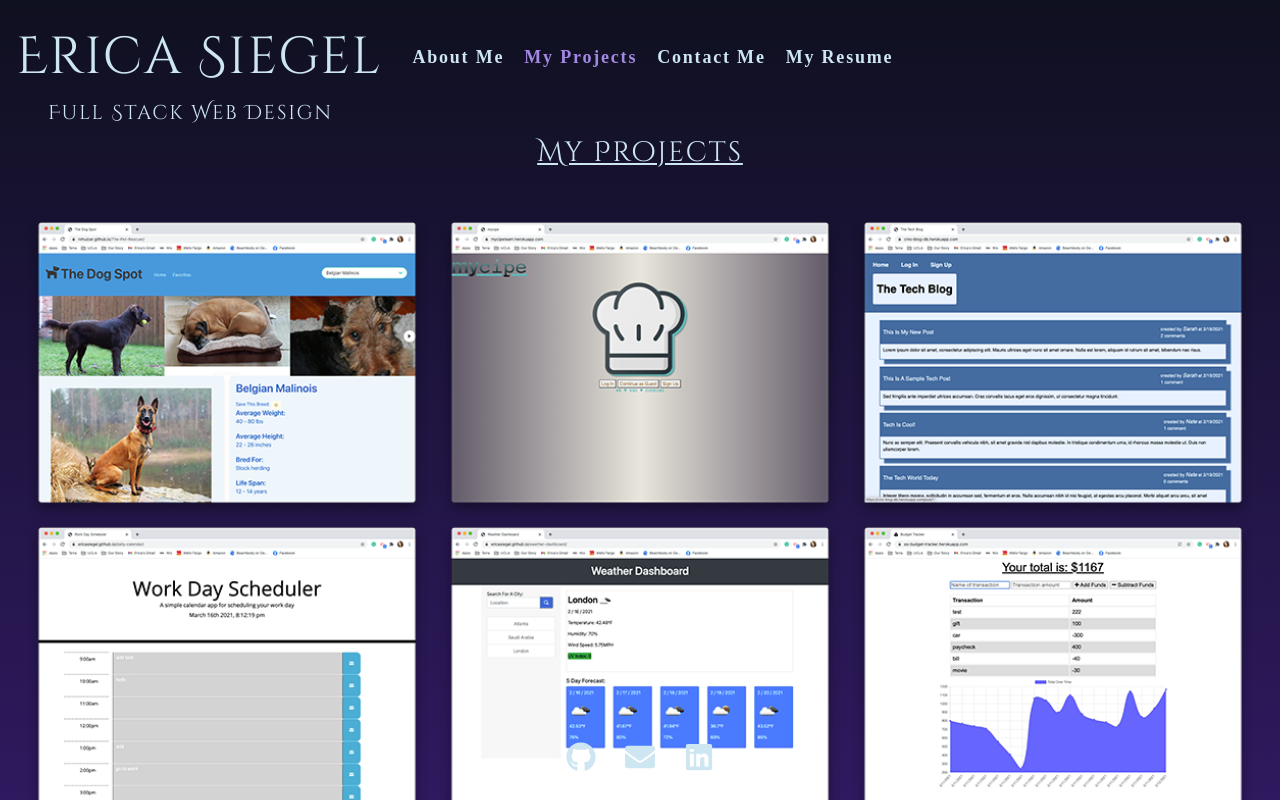
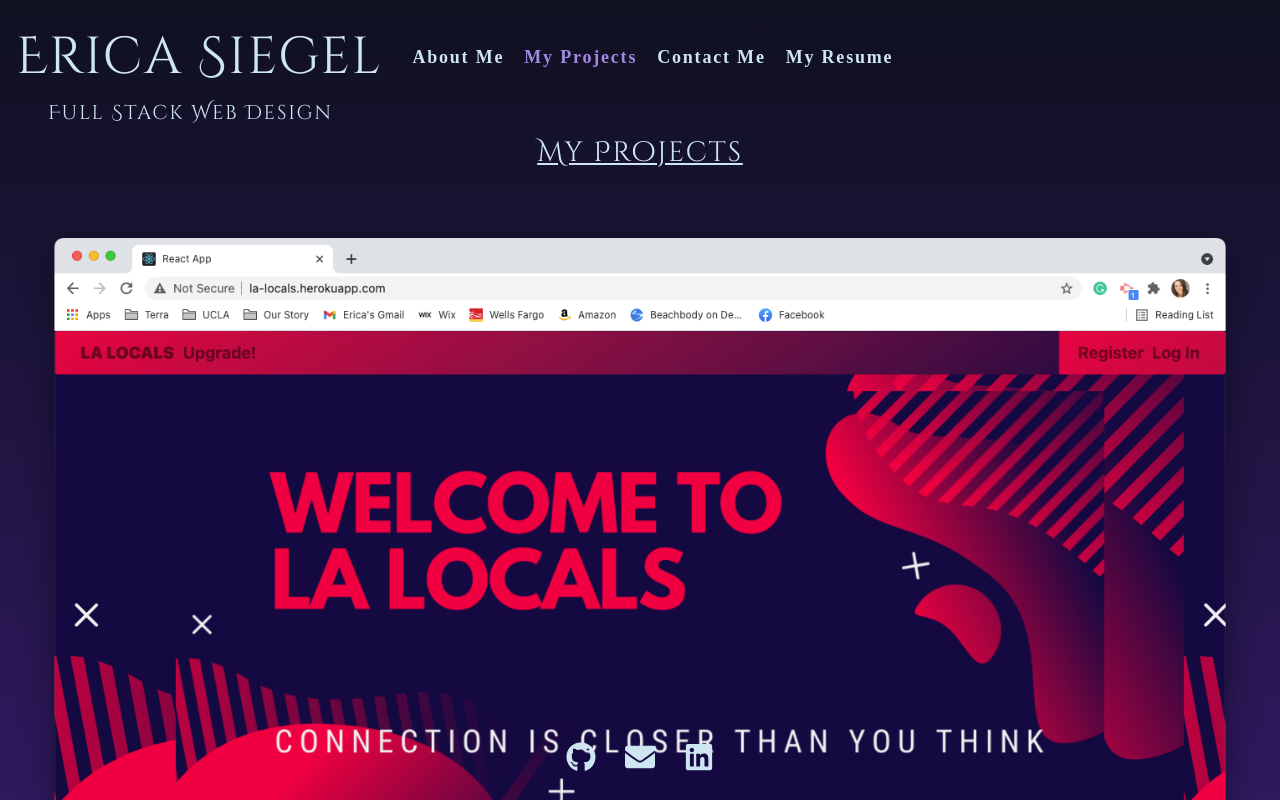
Before and after one commit to ericasiegel/my-react-portfolio, a React (Create React App) app: page / in a window 1280 px wide. Both pictures are taken after a click on the item "My Projects". Shown: the top 800 px of the page. Built offline with nearby package versions, Linux system fonts and the light colour scheme.

Commit message:
added project 3

```diff
--- a/src/components/Project/index.js
+++ b/src/components/Project/index.js
@@ -6,6 +6,14 @@ import Wrapper from '../Wrapper';
 function Project() {
     // use useState to use the new variable 'projectList' and connect it to the projects array
     const [projectList] = useState([
+        {
+            id: 7,
+            name: "LA Locals",
+            image: "./assets/images/la-locals.png",
+            description: "Find the person who is right for you right in your backyard. Connection is closer than you think!",
+            github: "https://github.com/stepheff1994/la-locals-project.git",
+            link: "http://la-locals.herokuapp.com/"
+        },
         {
             id: 1,
             name: "The Pet Finder",
```
Also changed, not shown: public/assets/images/la-locals.png (added), src/assets/images/la-locals.png (added).
